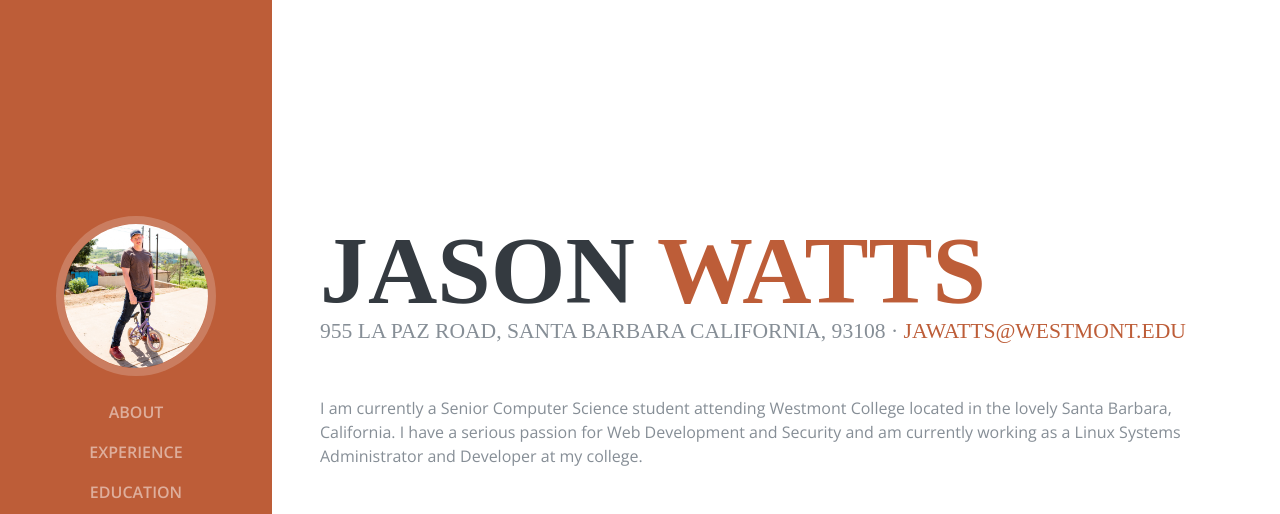
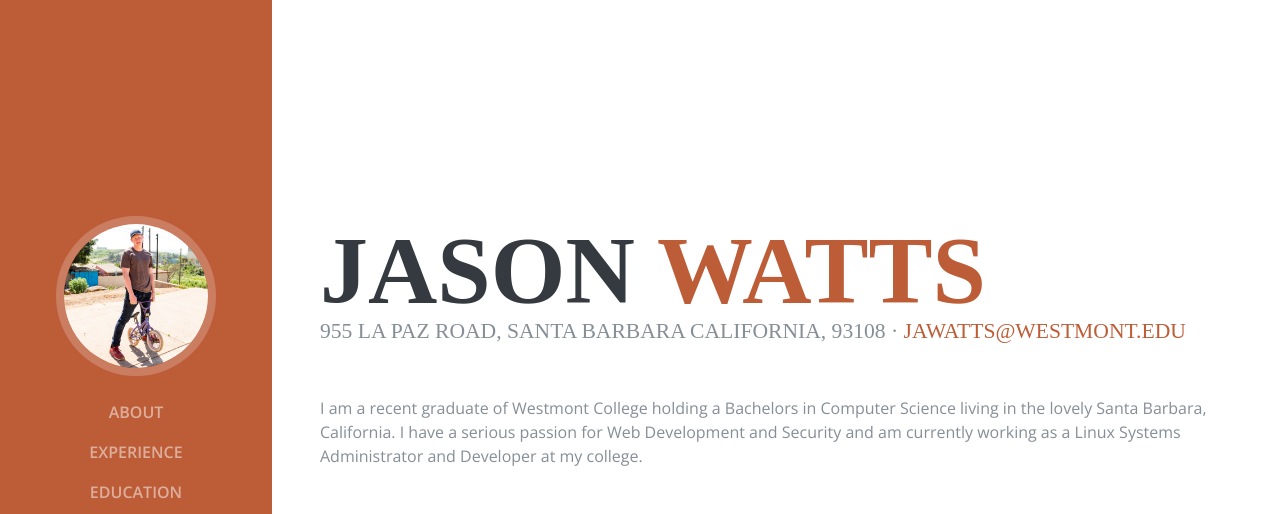
Before and after one commit to JasonWatts/JasonWatts.github.io, a website: page index.html in a window 1280 px wide. Shown: the top 514 px of the page. Drawn offline with nearby package versions, Linux system fonts and the light colour scheme; a web font is replaced by a local one.

Commit message:
update bio section

```diff
--- a/index.html
+++ b/index.html
@@ -68,7 +68,7 @@
           <div class="subheading mb-5">955 La Paz Road, Santa Barbara California, 93108 ·
             <a href="mailto:jawatts@westmont.edu">jawatts@westmont.edu</a>
           </div>
-          <p class="mb-5">I am currently a Senior Computer Science student attending Westmont College located in the lovely Santa Barbara, California.  I have a serious passion for Web Development and Security and am currently working as a Linux Systems Administrator and Developer at my college. </p>
+          <p class="mb-5">I am a recent graduate of Westmont College holding a Bachelors in Computer Science living in the lovely Santa Barbara, California.  I have a serious passion for Web Development and Security and am currently working as a Linux Systems Administrator and Developer at my college. </p>
           <ul class="list-inline list-social-icons mb-0">
             <li class="list-inline-item">
               <a href="https://github.com/JasonWatts" target="_blank">
```
